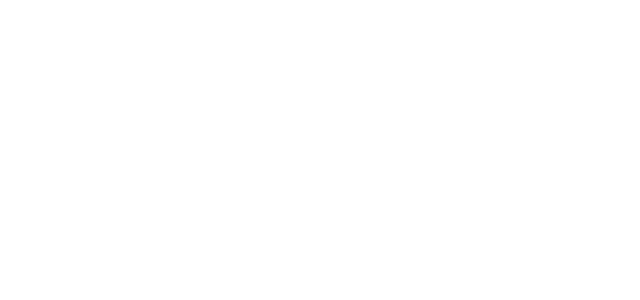
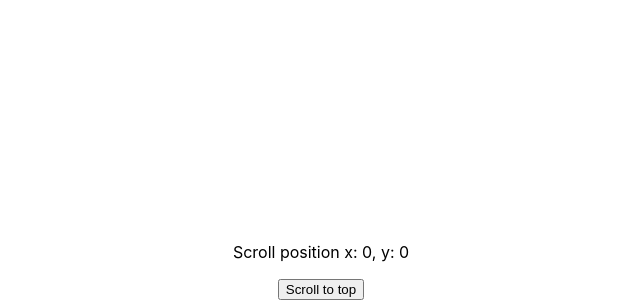
Before and after one commit to seregga/result-univercity-react, a React (Create React App) app: page / in a window 1280 px wide. Shown: the part 774-1074 px from the top of the page, without its empty margins (319-959 px from the left). Before the commit the page ends 800 px from the top, so only its background shows below. Built offline with nearby package versions, Linux system fonts and the light colour scheme.

Commit message:
feat: developed react hook useWindowScroll
additional task: 1 in react_hooks

```diff
--- a/src/App.js
+++ b/src/App.js
@@ -2,14 +2,16 @@
 // import {Demo} from './components/Demo'
 // import {Demo2} from './components/Demo2'
 // import {Demo3} from './components/Demo3'
-import {Demo4} from './components/Demo4'
+// import {Demo4} from './components/Demo4'
+import {Demo5} from './components/Demo5'
 
 function App() {
-    return (
+    return (<>
+        <div style={{height: "1000px"}}></div>
         <div className="App">
-            <Demo4 />
+            <Demo5/>
         </div>
-    );
+    </>)
 }
 
 export default App;
--- /dev/null
+++ b/src/components/Demo5.jsx
@@ -0,0 +1,14 @@
+import { useWindowScroll } from '../hooks/useWidowScroll';
+
+export function Demo5() {
+  const [scroll, scrollTo] = useWindowScroll();
+
+  return (
+    <div>
+      <p>
+        Scroll position x: {scroll.x}, y: {scroll.y}
+      </p>
+      <button onClick={() => scrollTo({ y: 0 })}>Scroll to top</button>
+    </div>
+  );
+}
--- /dev/null
+++ b/src/hooks/useWidowScroll.js
@@ -0,0 +1,22 @@
+import { useState, useCallback } from 'react';
+import { useWindowEvent } from './useWindowEvent';
+
+export function useWindowScroll() {
+    const [scroll, setScroll] = useState({
+        x: window.scrollX,
+        y: window.scrollY
+    })
+
+    const scrollTo = useCallback(({ x, y }) => {
+        window.scrollTo(x, y)
+    }, []);
+
+    useWindowEvent('scroll', () => {
+        setScroll({
+            x: window.scrollX,
+            y: window.scrollY,
+        })
+    })
+
+    return [scroll, scrollTo];
+}
```
